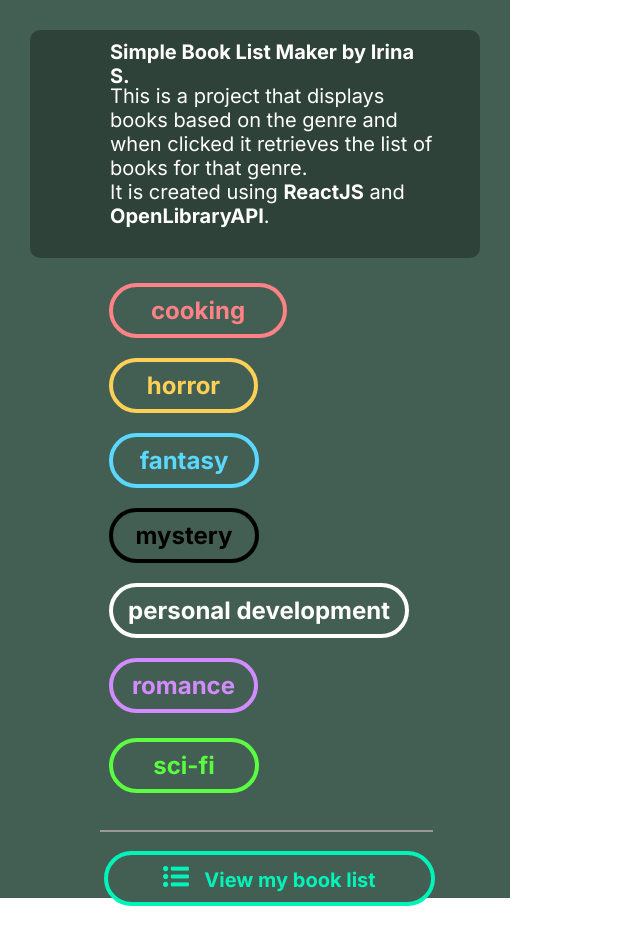
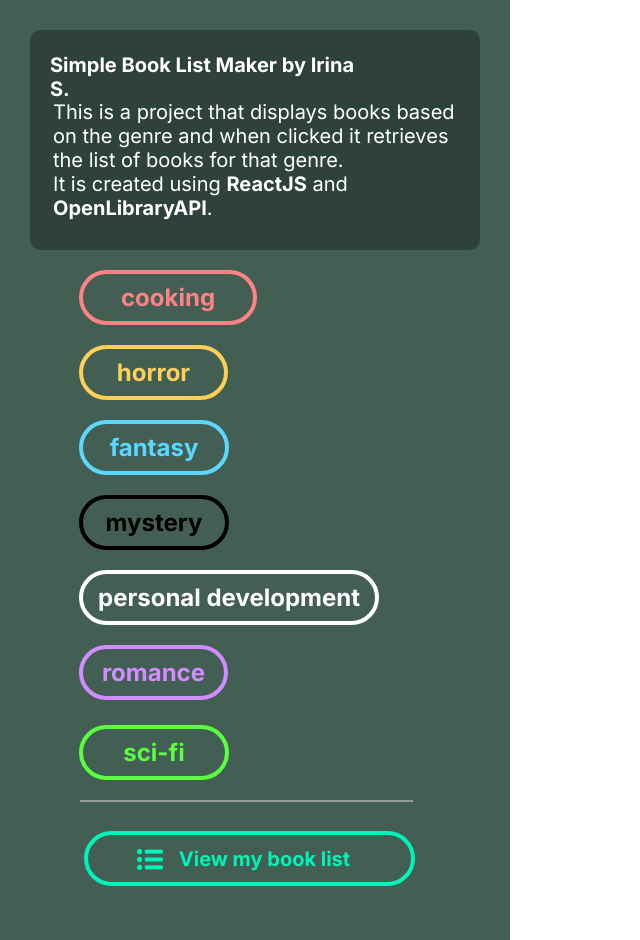
Before and after one commit to isverzh85/libraryProject, a React (Create React App) app: page / in a window 1280 px wide. Shown: the whole page, without its empty margins (0-640 px from the left). Before the commit the page ends 906 px from the top, so only its background shows below. Built offline with nearby package versions, Linux system fonts and the light colour scheme.

Commit message:
latest css changes

```diff
--- a/src/Pages/Home/Home.js
+++ b/src/Pages/Home/Home.js
@@ -31,14 +31,16 @@ export const HomePage = () => {
              <Navigation setBookList={setBookList} />
              <div className={styles.getDataWrapper}>
                <div className={styles.separateNav}>
-                <button
+                   <button
                   type="button"
                   className={cn(styles.navButton, styles.viewButton)}
                   onClick={() => {
                   history.push("/my-book-list");
                  }}
                 >
-                  <img src={logo} alt="logo" className={styles.logo} />
+                  <div className={styles.logoContainer}>
+                    <img src={logo} alt="logo" className={styles.logo} />
+                  </div>
                      View my book list
                </button>
             </div>
@@ -77,7 +79,14 @@ export const HomePage = () => {
                             </button>
                           </div>
                         ) : (
-                          <div className={styles.bookCoverContainer}></div>
+                          <div className={styles.bookCoverContainer}>
+                            <button
+                                className={styles.bookEmptyButton}
+                                onClick={() => handleAddToBookList(book)}
+                            >
+                                +
+                            </button>
+                          </div>
                         )}
                       </div>
                       <div>
--- a/src/Pages/Home/styles.module.scss
+++ b/src/Pages/Home/styles.module.scss
@@ -6,6 +6,7 @@ body {
 .container {
     display: flex;
     justify-content: space-between;
+    height:600px;
 }
 
 .separateNav{
@@ -13,14 +14,13 @@ body {
     border: 1px solid #999999;
     width:331px;
     height:0px;
-    margin-left:100px;
-    top:830px;
+    margin-left:80px;
+    top:800px;
 }
 
 .flexContainer{
     display: flex;
-    justify-content: space-between;
-    align-items: center;
+    height:50px;
 }
 
 .navButton{
@@ -52,7 +52,6 @@ body {
     position:relative;
 }
 
-
 .text{
     font-family: 'Inter', sans-serif;
     font-weight: 700;
@@ -80,10 +79,8 @@ body {
     background-color: #f2f2f2;
     border:1px solid black;
     border-radius: 10px;
-}
-
-.coverContainer {
-    position: relative;
+    margin-right:495px;
+    margin-bottom:10px;
 }
 
 .descriptionTitle{
@@ -116,11 +113,11 @@ body {
 
 .viewButton{
     box-sizing: border-box;
-    position: relative;
+    position: absolute;
     width: 331px;
     height: 55px;
     left: 3px;
-    top: 20px;
+    top: 30px;
     border: 4px solid #00F4BA;
     border-radius: 100px;
     background: #435F53;
@@ -132,10 +129,13 @@ body {
     color: #00F4BA;
 }
 
+.logoContainer {
+    display: inline-block;
+    margin-right: 30px;
+  }
+
 .bookContainer{
     position:relative;
-    // display: inline-grid;
-    // margin: 5px 50px 0px 5px;
 }
 
 .bookButton{
@@ -144,7 +144,7 @@ body {
     background:#6BAEC4;
     border:1px solid #35689C;
     color: white;
-    opacity: 1;
+    opacity: 0;
     box-sizing:border-box;
     border-radius:30px;
     transition: opacity 0.3s ease-in-out, background-color 0.3s ease-in-out;
@@ -152,40 +152,69 @@ body {
     font-size:24px;
     font-weight:bold;
     top: 210px;
-    right: 7px;
+    right: 25px;
     transform:translate(80%, 0%);
 }
 
-.bookButton:hover {
-    background: #35689C;
-    cursor: pointer;
-}
-
-.bookContainer:hover > .bookButton {
-    opacity:0;
+.bookContainer:hover .bookButton {
+    opacity: 1;
     background-color: #8fc7d9;
     color: #fff;
     cursor: pointer;
   }
 
-.bookContainer:hover .bookButton {
+  .bookEmptyButton{
+    width:40px;
+    height:40px;
+    background:#6BAEC4;
+    border:1px solid #35689C;
+    color: white;
     opacity: 0;
+    box-sizing:border-box;
+    border-radius:30px;
+    transition: opacity 0.3s ease-in-out, background-color 0.3s ease-in-out;
+    position:absolute;
+    font-size:24px;
+    font-weight:bold;
+    top: 210px;
+    right: 25px;
+    transform:translate(80%, 0%);
+}
+
+.bookContainer:hover .bookEmptyButton {
+    opacity: 1;
     background-color: #8fc7d9;
     color: #fff;
     cursor: pointer;
   }
 
+//  .bookCoverContainer:hover .bookButton {
+//     opacity: 1;
+//     background-color: #8fc7d9;
+//     color: #fff;
+//     cursor: pointer;
+//  }
+
+
+// .book:hover .bookButton {
+//     opacity: 1;
+//     background-color: #8fc7d9;
+//     color: #fff;
+//     cursor: pointer;
+//   }
 
 .logo{
-    position: relative;
+    position:absolute;
+    left:15.25%;
+    top: 29.55%;
     margin-right:15px;
 }
 
 .listBookContainer{
-    flex: 1;
-    padding: 0px 40px 5px;
+    position:absolute;
+    left:500px;
+    top:0;
     overflow-y: scroll;
-    height:95vh;
 }
 
   .listButtons{
@@ -201,6 +230,7 @@ body {
 }
 
   .title{
+    height:24px;
     color: #373737;
     font-family: 'Inter', sans-serif;
     font-style: normal;
@@ -221,10 +251,12 @@ body {
 
 .cover{
     display: block;
-    width: 100%;
+    width: 176px;
     height: 244px;
     background-color: blue;
     border-radius:10px;
+    margin-right:20px;
+    margin-bottom:10px;
 }
 
 .year{
--- a/src/Pages/MyBookList/styles.module.scss
+++ b/src/Pages/MyBookList/styles.module.scss
@@ -169,13 +169,15 @@
     border: 1px solid #999999;
     width:331px;
     height:0px;
-    margin-left:100px;
+    margin-left:80px;
     top:830px;
 }
 
 .logo{
-    position: relative;
-    margin-right:15px;
+     position:absolute;
+     left:14.25%;
+     top: 29.55%;
+     margin-right:15px;
 }
 
 .mainContainer{
--- a/src/components/Nav/Nav.js
+++ b/src/components/Nav/Nav.js
@@ -40,7 +40,12 @@ const Navigation = ({ setBookList }) => {
 return (
  <div className={styles.container}>
    <div className={styles.navContainer}>
+    {/* <div className={styles.listButtonsContainer}> */}
+
+
      <div className={styles.bookNavigationContainer}>
+     <div className={styles.listButtonsContainer}>
+
        <h1 className={styles.descriptionTitle}>
          Simple Book List Maker by Irina S.
        </h1>
@@ -52,7 +57,10 @@ return (
         <strong>OpenLibraryAPI</strong>.
       </p>
     </div>
-    <nav className={styles.listButtons}>
+    </div>
+    {/* <div className={styles.listButtonsContainer}> */}
+
+      <nav className={styles.listButtons}>
       <button
         type="button"
         className={cn(styles.navButton, styles.navListItem1)}
@@ -103,8 +111,9 @@ return (
         sci-fi
       </button>
     </nav>
+    </div>
    </div>
-  </div>
+//   </div>
 )}
 
 export default Navigation;
--- a/src/components/Nav/styles.module.scss
+++ b/src/components/Nav/styles.module.scss
@@ -13,38 +13,46 @@ body {
     display: flex;
     flex-direction: column;
     padding:30px;
-    height:100%;
-    width:450px;
+    height:880px;
  }
 
 .bookNavigationContainer{
    border-radius:10px;
    margin-bottom:20px;
    background:rgba(0, 0, 0, 0.3);
+   width: 450px;
+   height:220px;
 }
 
 .descriptionTitle{
+    position: absolute;
     width:328px;
     height:24px;
-    margin-top:10px;
-    margin-left:80px;
+    left:50px;
+    top:40px;
     font-family:'Inter', sans-serif;
-    font-weight: 700;
-    font-size: 20px;
-    line-height:24.2px;
-    color: #FFFFFF;
+    font-style:normal;
+    font-weight:700;
+    font-size:20px;
+    line-height:24px;
+    color:#FFFFFF;
  }
 
  .paragraph{
+    position:absolute;
+    width:430px;
+    height:176px;
+    left:40px;
+    top:80px;
     font-family:'Inter', sans-serif;
     font-style: normal;
     font-weight: 400;
-    font-size: 20px;
-    line-height: 24px;
-    color: #FFFFFF;
-    margin-right: 35px;
-    margin-bottom: 30px;
-    margin-left:80px;
+    font-size:20px;
+    line-height:24px;
+    color:#FFFFFF;
+    margin-right: 10px;
+    margin-bottom:80px;
+    margin-left:13px;
  }
 
  .paragraph strong {
@@ -52,8 +60,11 @@ body {
  }
 
  .listButtons{
-    margin-top: 0;
-    margin-bottom: 60px;
+    position:absolute;
+    display:flex;
+    flex-direction:column;
+    left:0;
+    top:265px;
   }
 
   .navButton{
```
Lines whose indentation alone changed are shown as unchanged.
